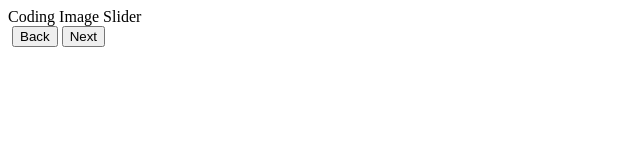
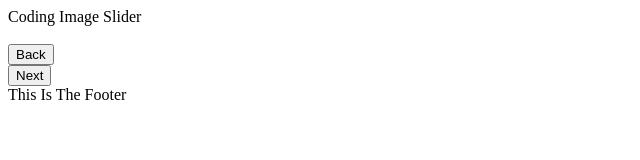
Before and after one commit to CamdenLamons/Daily-Coding-Challenge-Websites, a plain HTML site: page Camden Lamons Challenges/Image Slide/index.html in a window 1280 px wide. Shown: the whole page, without its empty margins (0-640 px from the left). Drawn offline with Linux system fonts and the light colour scheme.

Commit message:
Made the main html file easer to read.

```diff
--- a/Camden Lamons Challenges/Image Slide/index.html
+++ b/Camden Lamons Challenges/Image Slide/index.html
@@ -4,9 +4,20 @@
         <title>Image Slider</title>
     </head>
     <body>
-        <div>Coding Image Slider</div>
-        <img></img>
-        <button>Back</button>
-        <button>Next</button>
+        <header>
+            <div>Coding Image Slider</div>
+        </header>
+        <section>
+            <img></img>
+        </section>
+        <aside>
+            <button>Back</button>
+        </aside>
+        <aside>
+            <button>Next</button>
+        </aside>
+        <footer>
+            <div>This Is The Footer</div>
+        </footer>
     </body>
 </html>
```
